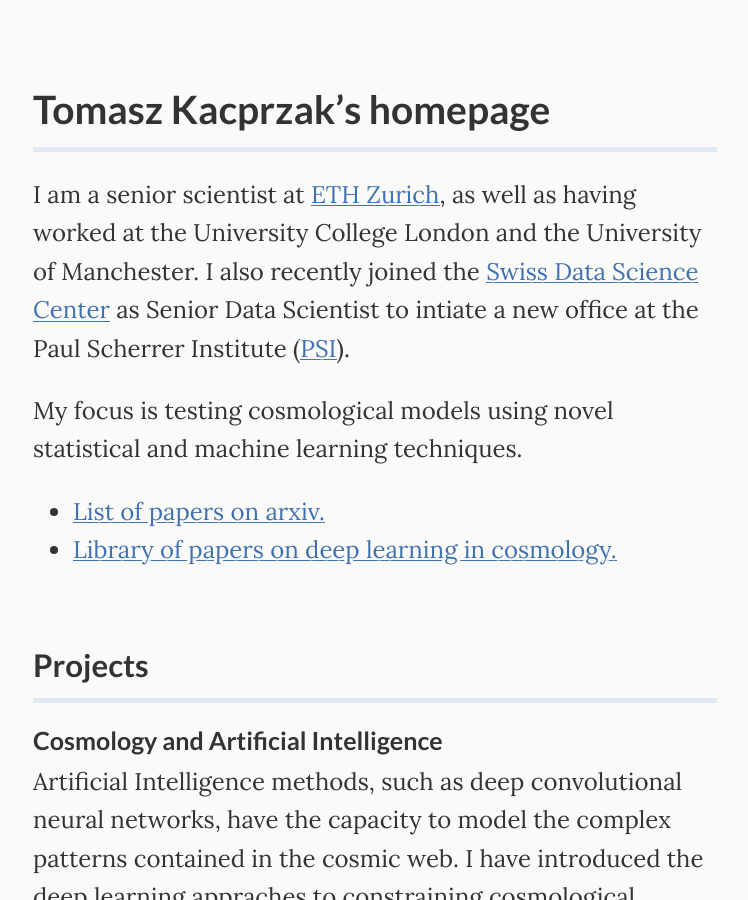
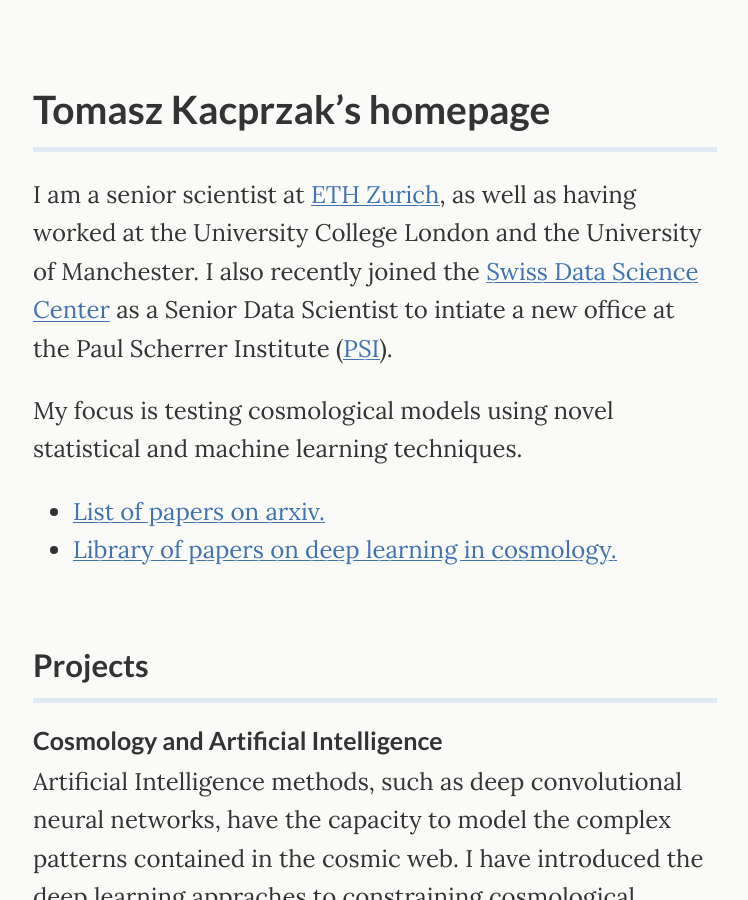
Before and after one commit to tomaszkacprzak/tomaszkacprzak.github.io, a Jekyll site: the page built from index.md, in a window 1280 px wide and 900 px high. Shown: the whole window, without its empty margins (265-1013 px from the left). Built offline with Jekyll 4.4.1, drawn with Linux system fonts in a browser that asks for light colours.

```diff
--- a/index.md
+++ b/index.md
@@ -9,7 +9,7 @@ layout: default
 -----------------------------
 
 I am a senior scientist at [ETH Zurich](https://www.cosmology.ethz.ch), as well as having worked at the University College London and the University of Manchester.
-I also recently joined the [Swiss Data Science Center](https://www.datascience.ch) as Senior Data Scientist to intiate a new office at the Paul Scherrer Institute ([PSI](https://www.psi.ch)).
+I also recently joined the [Swiss Data Science Center](https://www.datascience.ch) as a Senior Data Scientist to intiate a new office at the Paul Scherrer Institute ([PSI](https://www.psi.ch)).
 
 My focus is testing cosmological models using novel statistical and machine learning techniques.
 
```
